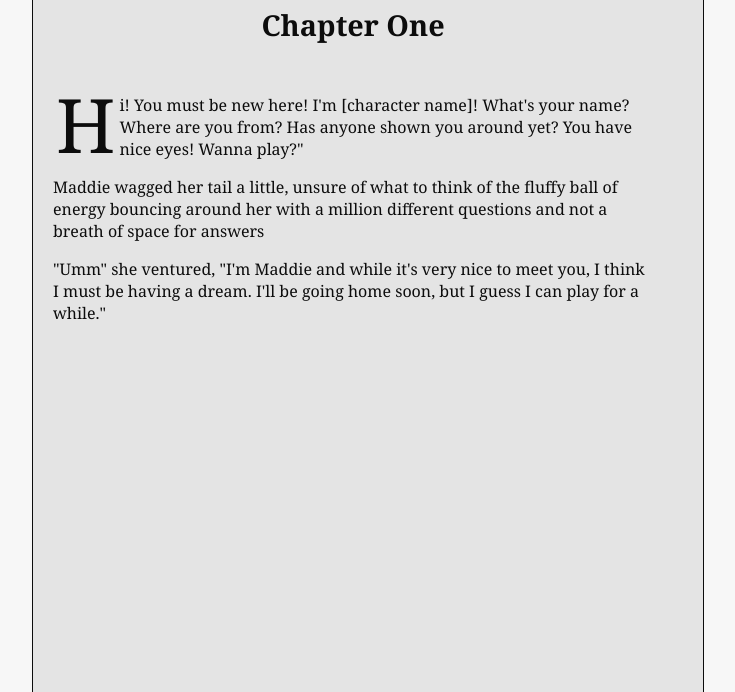
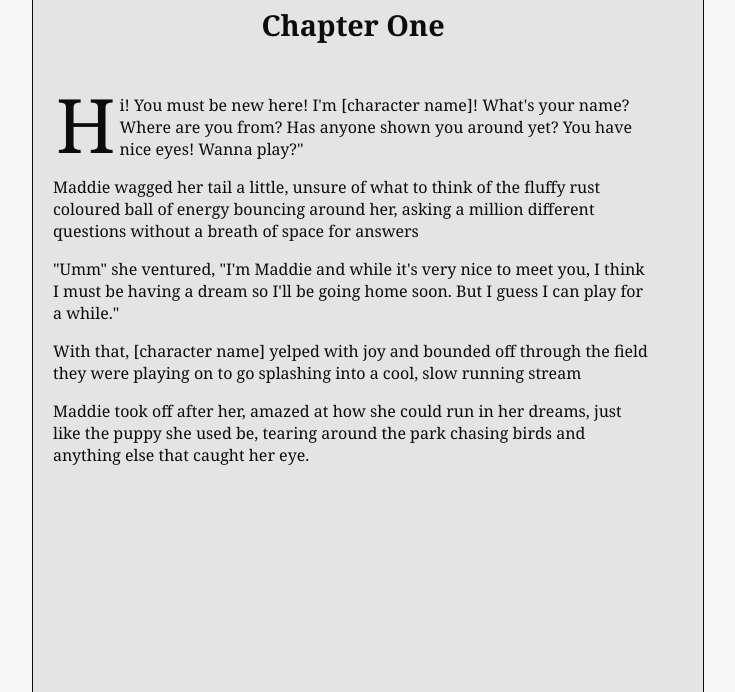
Before and after one commit to maiahillnz/mlw, a plain HTML site: page index.html in a window 1280 px wide. Shown: the part 108-800 px from the top of the page, without its empty margins (272-1007 px from the left). Drawn offline with Linux system fonts and the light colour scheme.

Commit message:
Text changes

```diff
--- a/index.html
+++ b/index.html
@@ -46,8 +46,10 @@
     <h2>Chapter One</h2>
 
     <p style="margin-top: 50px;"><span class="firstCharacter">H</span>i!  You must be new here! I'm [character name]!  What's your name?  Where are you from? Has anyone shown you around yet? You have nice eyes! Wanna play?"</p>
-    <p>Maddie wagged her tail a little, unsure of what to think of the fluffy ball of energy bouncing around her with a million different questions and not a breath of space for answers</p>
-    <p>"Umm" she ventured, "I'm Maddie and while it's very nice to meet you, I think I must be having a dream.  I'll be going home soon, but I guess I can play for a while."</p>
+    <p>Maddie wagged her tail a little, unsure of what to think of the fluffy rust coloured ball of energy bouncing around her, asking a million different questions without a breath of space for answers</p>
+    <p>"Umm" she ventured, "I'm Maddie and while it's very nice to meet you, I think I must be having a dream so I'll be going home soon.  But I guess I can play for a while."</p>
+    <p>With that, [character name] yelped with joy and bounded off through the field they were playing on to go splashing into a cool, slow running stream</p>
+    <p>Maddie took off after her, amazed at how she could run in her dreams, just like the puppy she used be, tearing around the park chasing birds and anything else that caught her eye.</p>
 
     <p class="chapterEnd"></p>
 
```
